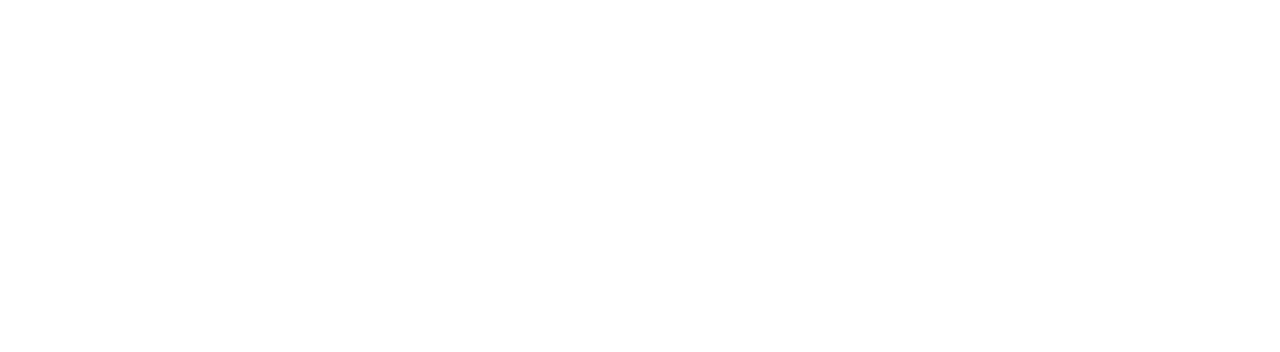
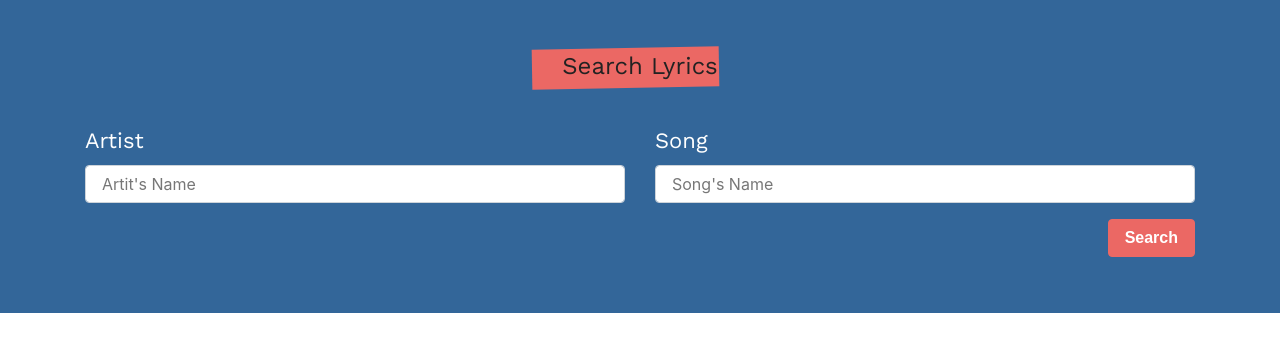
Before and after one commit to angelicamolero/lyrics, a React (Create React App) app: page / in a window 1280 px wide. Shown: the top 352 px of the page. Built offline with nearby package versions, Linux system fonts and the light colour scheme; a web font is replaced by a local one.

Commit message:
creating form

```diff
--- a/src/App.js
+++ b/src/App.js
@@ -1,9 +1,10 @@
 import React, { Fragment } from 'react';
+import Form from './components/Form'
 
-function App() {
+const App = () => {
   return (
       <Fragment>
-
+        <Form/>
       </Fragment>
   );
 }
--- /dev/null
+++ b/src/components/Form.js
@@ -0,0 +1,53 @@
+import React, {useState } from 'react';
+
+const Form = () => {
+
+  const [search, setSearch] = useState({
+    artist: '',
+    song: ''
+  });
+  return (
+      <div className="bg-info">
+        <div className="container">
+          <div className="row">
+            <form action="" className="col card text-while bg-transparent mb-5 pt-5 pb-2">
+              <fieldset>
+                <legend className="text-center">Search Lyrics</legend>
+
+                <div className="row">
+                  <div className="col-md-6">
+                    <div className="form-group">
+                      <label>Artist</label>
+                      <input
+                      type="text"
+                      className="form-control"
+                      name="artist"
+                      placeholder="Artit's Name"
+                      />
+                    </div>
+                  </div>
+                  <div className="col-md-6">
+                    <div className="form-group">
+                        <label>Song</label>
+                        <input
+                        type="text"
+                        className="form-control"
+                        name="song"
+                        placeholder="Song's Name"
+                        />
+                      </div>
+                  </div>
+                </div>
+
+                <button
+                type="submit"
+                className="btn btn-primary float-right">Search</button>
+              </fieldset>
+            </form>
+          </div>
+        </div>
+      </div>
+  );
+}
+
+export default Form;
--- a/src/index.css
+++ b/src/index.css
@@ -13,6 +13,7 @@
 label {
   font-family: 'Work Sans', sans-serif;
   font-size: 22px;
+  color: white;
 }
 
 legend {
```
